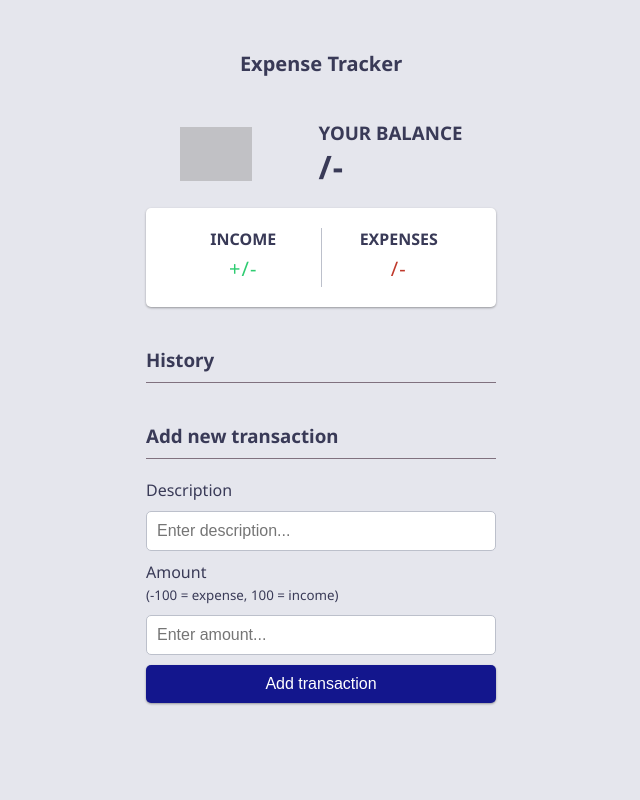
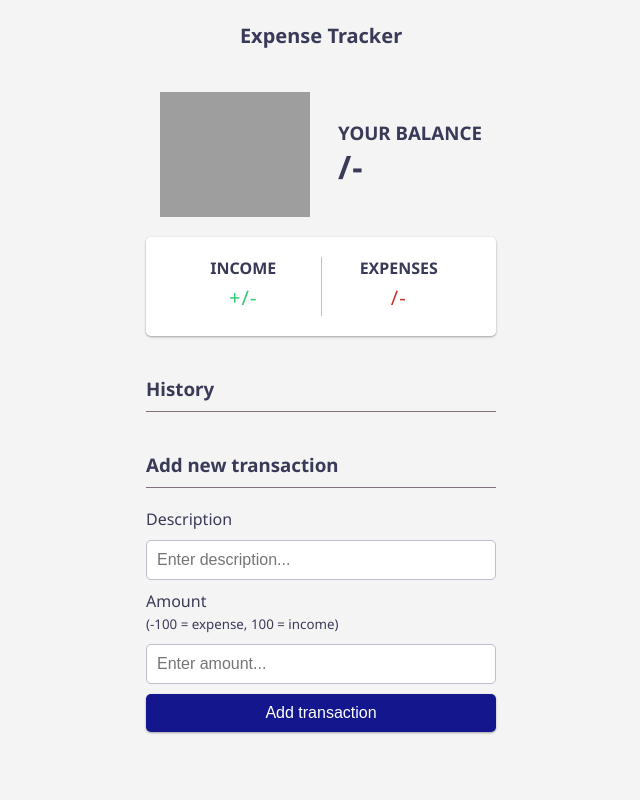
Before and after one commit to sadiqbasha190133/Expense-Tracker, a Django app: template tracker/templates/index.html in a window 1280 px wide. Shown: the whole page, without its empty margins (319-959 px from the left). Run offline with Django 5.2, Linux system fonts and the light colour scheme; the template is opened without the code that fills it, so the values that code supplies are empty; grey boxes are pictures that could not be loaded.

Commit message:
UI updated

```diff
--- a/public/static/css/main.css
+++ b/public/static/css/main.css
@@ -5,8 +5,8 @@
   --secondary-color: #393a57;
   --ternary-color: #486ba6;
   --box-shadow: 0 1px 3px rgba(0, 0, 0, 0.12), 0 1px 2px rgba(0, 0, 0, 0.24);
-  --background-color: #e5e6ed;
-  --background-secondary-color: #fff;
+  --background-color: #f4f4f4;
+  --background-secondary-color: #ffffff;
   --border-color: #80717f;
   --border-secondary-color: #bcc0cb;
   --plus-color: #2ecc71;
@@ -36,9 +36,8 @@ body {
 }
 
 .header img {
-  width: 4.5rem;
-  width: 4.5rem;
-  opacity: 0.5;
+  width: 150px;
+  height: 125px;
 }
 
 .balance-container {
--- a/tracker/templates/index.html
+++ b/tracker/templates/index.html
@@ -13,8 +13,12 @@
     <h1>Expense Tracker</h1>
     <div class="container">
       <div class="header">
+        <!-- <img
+          src="https://i.ibb.co/jfScDTC/budget.png"
+          alt="Expense Tracker"
+        /> -->
         <img
-          src="https://i.ibb.co/jfScDTC/budget.png"
+          src = "https://media.licdn.com/dms/image/v2/D5612AQGplp7JKG6Iiw/article-cover_image-shrink_720_1280/article-cover_image-shrink_720_1280/0/1673950361361?e=2147483647&v=beta&t=L4d5P81GijVgU4u1yJtFLVsIqATkfWTrymEPSd_C6_o"
           alt="Expense Tracker"
         />
         <div class="balance-container">
```
